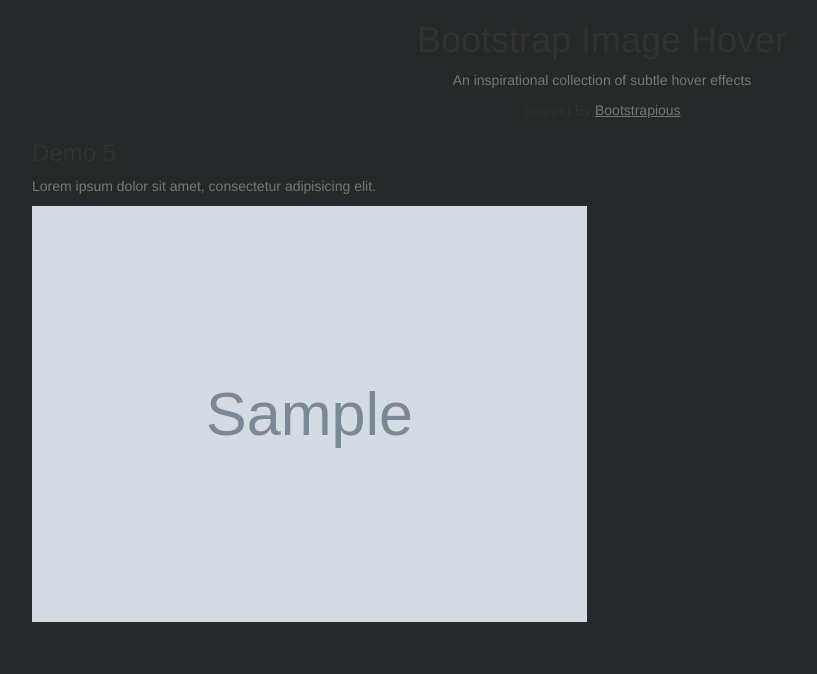
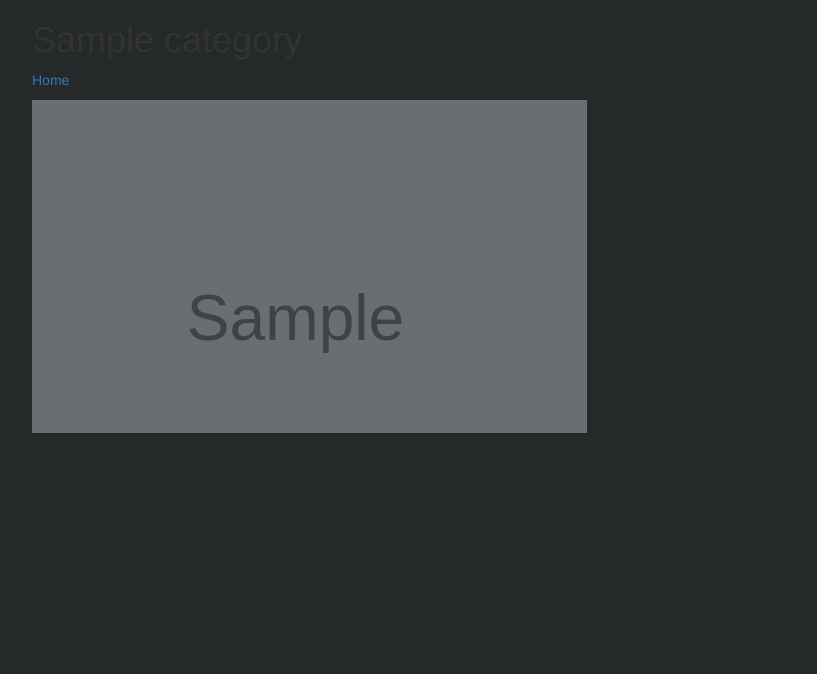
Before and after one commit to 2BWeru/Gallery, a Django app: template gallery/templates/main/show-category.html in a window 1280 px wide. Shown: the top 674 px of the page, without its empty margins (38-855 px from the left). Run offline with Django 4.2, Linux system fonts and the light colour scheme; the template is opened without the code that fills it: most values are stand-ins (such as "Sample title", 1, 10 or a date in 2020); grey boxes marked "Sample" are stand-in pictures; some libraries are stand-ins or nearby versions.

Commit message:
update show category page

```diff
--- a/gallery/templates/main/show-category.html
+++ b/gallery/templates/main/show-category.html
@@ -6,50 +6,43 @@
 <link rel="stylesheet" href="{% static 'css/show.css' %}">
 
 {% endblock %}
-
+<body>
 <div class="container py-5">
     <!-- For Demo Purpose -->
     <header class="text-center">
-      <h1 class="display-4 font-weight-bold">Bootstrap Image Hover</h1>
-      <p class="font-italic text-muted mb-0">An inspirational collection of subtle hover effects</p>
-      <p class="font-italic">Snippet By <a href="https://bootstrapious.com" class="text-muted">
-          <u>Bootstrapious</u></a>
+
+      <p class="font-italic text-muted mb-0"></p>
+      <p class="font-italic"><a href="https://bootstrapious.com" class="text-muted">
+          <u></u></a>
       </p>
+
     </header>
-<!-- DEMO 5 -->
+    {% if images %}
     <div class="py-5">
-    <h3 class="font-weight-bold mb-0">Demo 5</h3>
-    <p class="font-italic text-muted mb-4">Lorem ipsum dolor sit amet, consectetur adipisicing elit.</p>
+      <h1 class="display-4 font-weight-bold">{{images.category}}</h1>
+      <p class="font-italic text-muted mb-4"><a href="{% url 'home' %}">Home</a></p></p>
       <div class="row">
-      <!-- DEMO 5 Item-->
-      {% for image in images %}
+    {% endif %}
+        <!-- DEMO 1 Item-->
+        <!-- DEMO 1 Item-->
+        {% for pics in images %}
         <div class="col-lg-6">
-        <!-- DEMO 5 Item-->
-        <div class="hover hover-5 text-white rounded">
-          <a href="{{image.image.url}}" class="fancybox" rel="ligthbox">
-            <img src="{{image.image.url}}" class="zoom img-fluid " alt="">
+          <div class="hover hover-1 text-white rounded">
+            <img src="{{pics.image.url}}" alt="">
             <div class="hover-overlay"></div>
-          <div class="hover-5-content">
-            <h3 class="hover-5-title text-uppercase font-weight-light mb-0">
-                <strong class="font-weight-bold text-white"></strong>
-                <span>{{image.description}}</span>
-                <br>
-              <span>{{image.hashtag}}</span>
-              <br>
-              <span>Title:{{image.name}}</span>
-              <br>
-              <span>{{image.category}}</span>
-            </h3>
+            <div class="hover-1-content px-5 py-4">
+              <h3 class="hover-1-title text-uppercase font-weight-bold mb-0"> <span class="font-weight-light"></span></h3>
+              <p class="hover-1-description font-weight-light mb-0"><mark>{{pics.location}}</mark></p>
             </div>
           </div>
+          <br><br>
         </div>
         {% endfor %}
       </div>
     </div>
-
-</div>
-
-
+<!-- footer -->
+  </body>
+<!-- footer -->
 <script>
     $(document).ready(function(){
 $(".fancybox").fancybox({
```
Lines whose indentation alone changed are shown as unchanged.
